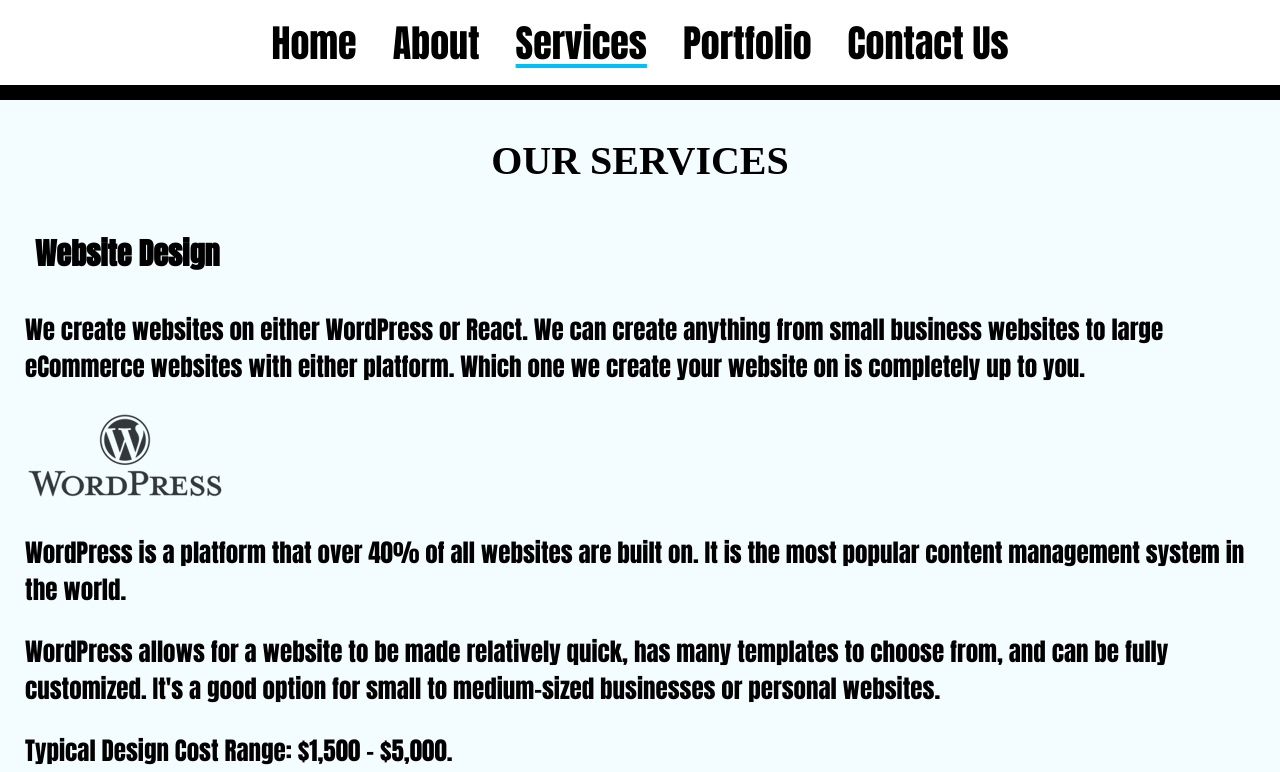
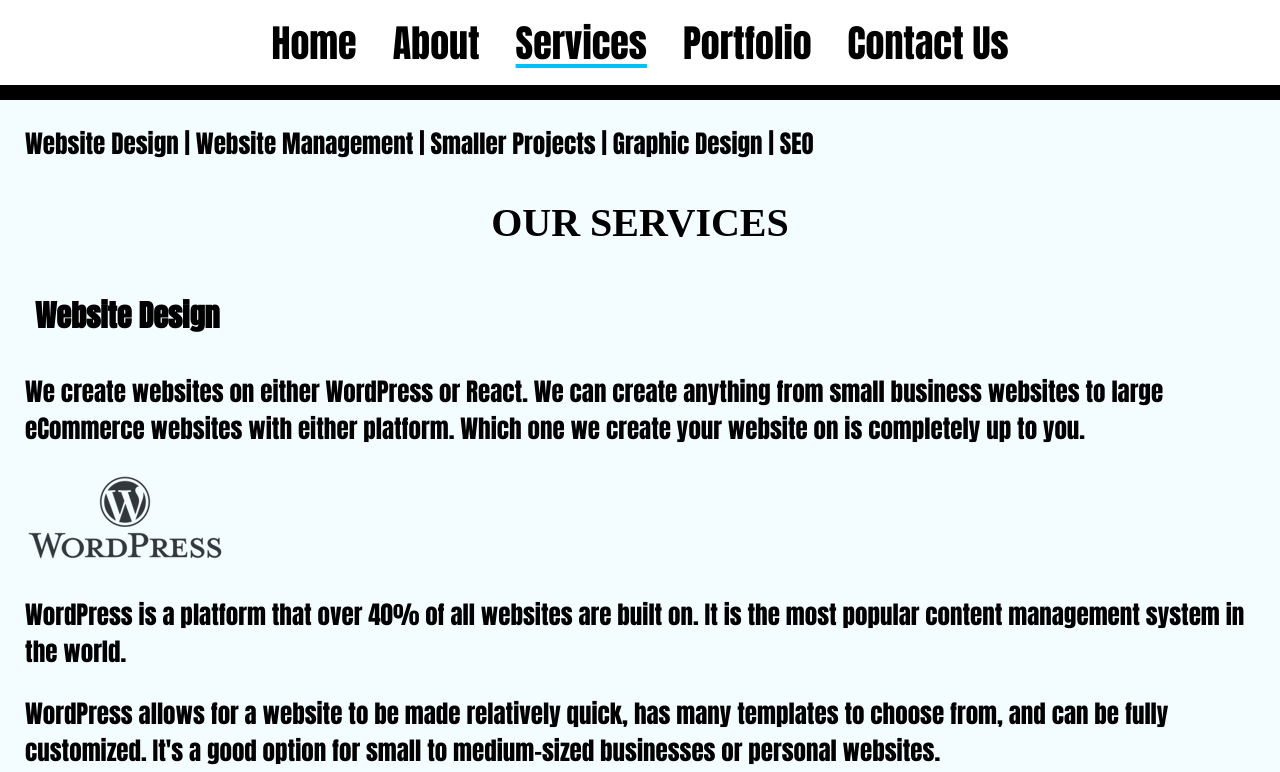
Before and after one commit to ericrothmuller/sky-marketing, a React (Create React App) app: page /services in a window 1280 px wide. Shown: the top 772 px of the page. Built offline with nearby package versions, Linux system fonts and the light colour scheme.

Commit message:
Added service list at the top of the service page

```diff
--- a/src/pages/services.js
+++ b/src/pages/services.js
@@ -5,6 +5,7 @@ import ReactLogo from "../images/React-Logo.png";
 const Services = () => {
 return (
 	<main>
+	<p>Website Design | Website Management | Smaller Projects | Graphic Design | SEO</p>
 	<h1>Our Services</h1>
 	<h2>Website Design</h2>
 	<p>We create websites on either WordPress or React. We can create anything from small business websites to large eCommerce websites with either platform. Which one we create your website on is completely up to you.</p>
```
